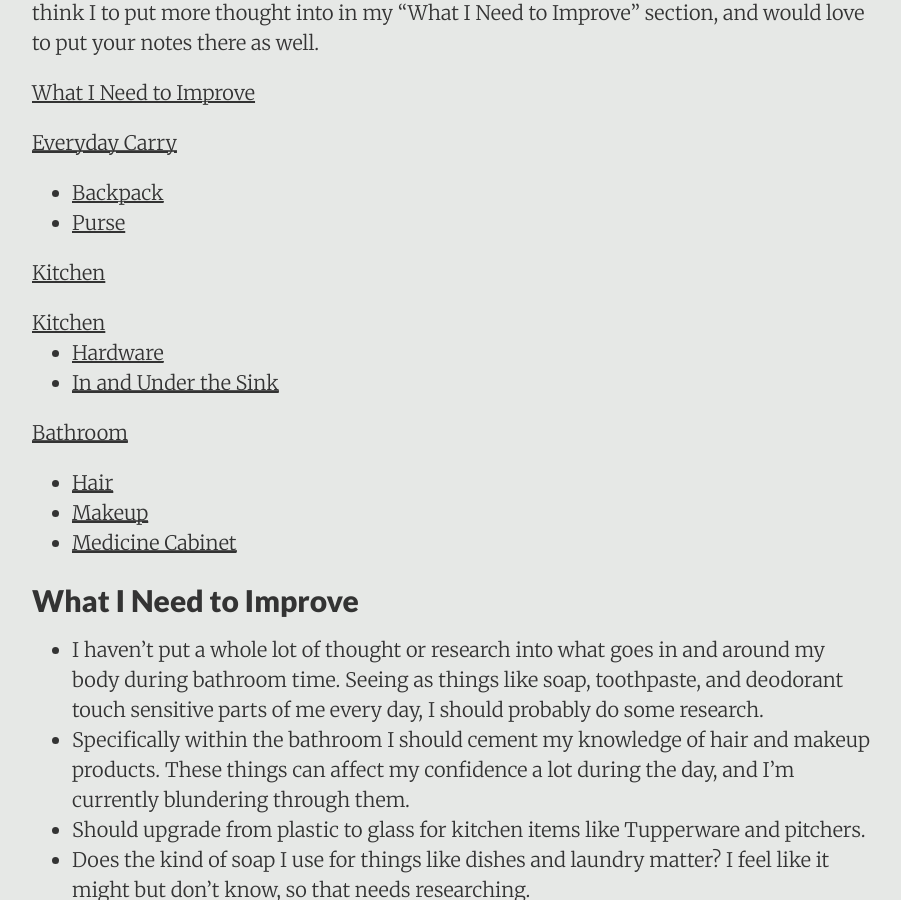
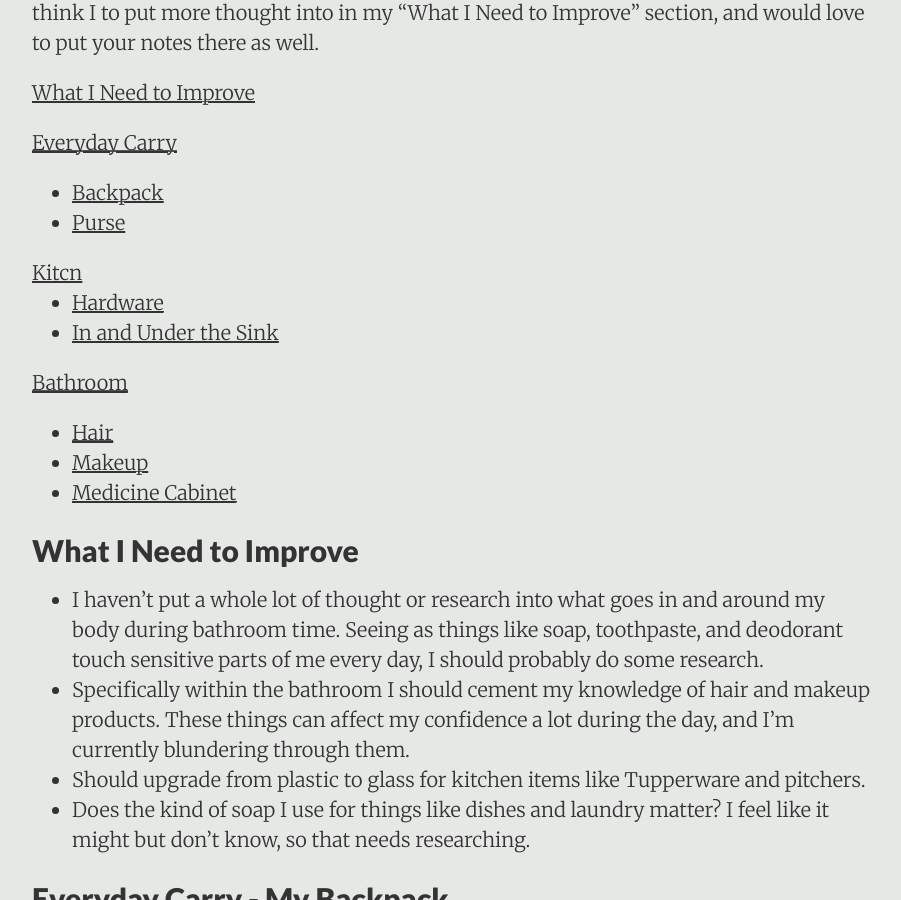
Before and after one commit to DestinyRoseMurphy/DestinyRoseMurphy.github.io, a Jekyll site: the page built from _posts/2017-10-19-Things-I-Kept.md, in a window 1280 px wide and 900 px high, scrolled down 675 px. Shown: the whole window, without its empty margins (188-1089 px from the left). Built offline with Jekyll 4.4.1, drawn with Linux system fonts in a browser that asks for light colours.

Commit message:
Purposefully breaking it

```diff
--- a/_posts/2017-10-19-Things-I-Kept.md
+++ b/_posts/2017-10-19-Things-I-Kept.md
@@ -16,9 +16,7 @@ This list was compiled January 11th, 2018. It's the first iteration of this post
 * [Backpack](#Backpack)
 * [Purse](#Purse)
 
-[Kitchen](#Kitchen)
-
-<p style="margin-bottom: 0;"><a href="#Kitchen">Kitchen</a></p>
+<p style="margin-bottom: 0;"><a href="#Kitchen">Kitcn</a></p>
 
 * [Hardware](#Hardware)
 * [In and Under the Sink](#Sink)
```
